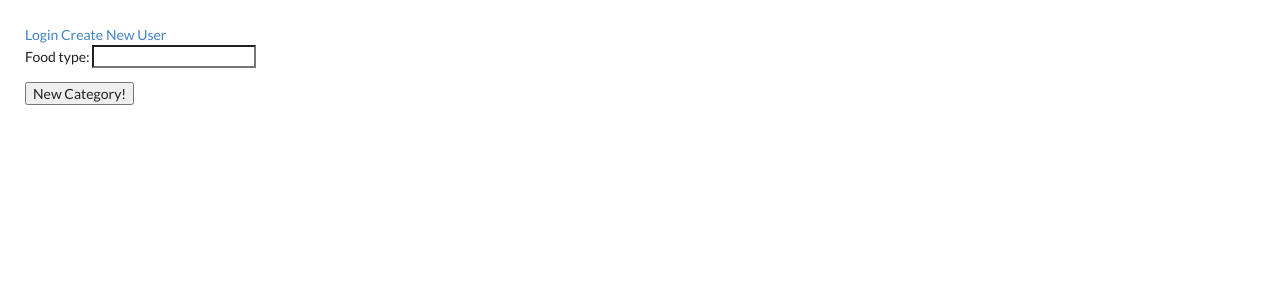
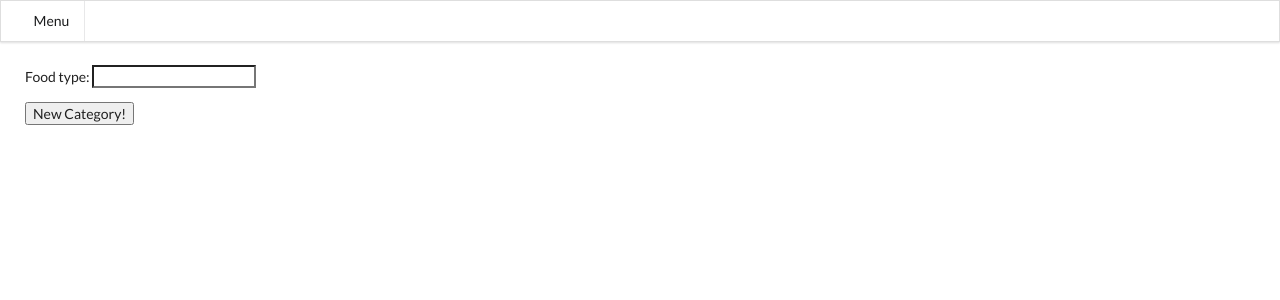
Before and after one commit to rallen0150/final_project, a Django app: a page that uses templates/base.html in a window 1280 px wide. Shown: the top 300 px of the page. Run offline with Django 3.2, Linux system fonts and the light colour scheme; some libraries are stand-ins or nearby versions; some web fonts are replaced.

Commit message:
finally figured out some jquery problems with the side menu

```diff
--- a/foodtruck_finder/wsgi.py
+++ b/foodtruck_finder/wsgi.py
@@ -6,11 +6,11 @@ It exposes the WSGI callable as a module-level variable named ``application``.
 For more information on this file, see
 https://docs.djangoproject.com/en/1.10/howto/deployment/wsgi/
 """
+from whitenoise.django import DjangoWhiteNoise
 
 import os
 
 from django.core.wsgi import get_wsgi_application
-from whitenoise.django import DjangoWhiteNoise
 
 os.environ.setdefault("DJANGO_SETTINGS_MODULE", "foodtruck_finder.settings")
 
--- a/templates/base.html
+++ b/templates/base.html
@@ -32,35 +32,53 @@
   <body>
 
     <div class="body">
-      <div class="ui sidebar left inverted menu">
-        <a href="#" class="item">Home</a>
-        <a href="#" class="item"></a>
+      <div class="ui sidebar vertical left inverted menu">
+        {% if not request.user.is_authenticated %}
+          <ui><a href="{% url 'login' %}">Login</a></ui>
+          <ul><a href="{% url 'user_create_view' %}">Create New User</a></ul>
+        {% else %}
+          <ul><a href="{% url 'category_create_view' %}">New Food Category</a></ul>
+          <ul><a href="{% url 'foodtruck_create_view' %}">New Food Truck</a></ul>
+          <ul><a href="{% url 'commenter_create_view' %}">New Commenter</a></ul>
+          <ul><a href="{% url 'menu_create_view' %}">New Food Item</a></ul>
+          <ul><a href="{% url 'logout' %}?next={% url 'index_view' %}">Logout</a></ul>
+        {% endif %}
       </div>
-      {% if not request.user.is_authenticated %}
-        <a href="{% url 'login' %}">Login</a>
-        <a href="{% url 'user_create_view' %}">Create New User</a>
-      {% else %}
-        <a href="{% url 'category_create_view' %}">New Food Category</a>
-        <a href="{% url 'foodtruck_create_view' %}">New Food Truck</a>
-        <a href="{% url 'commenter_create_view' %}">New Commenter</a>
-        <a href="{% url 'menu_create_view' %}">New Food Item</a>
-        <a href="{% url 'logout' %}?next={% url 'index_view' %}">Logout</a>
-      {% endif %}
 
-      {% block content %}
-      {% endblock %}
+
+      <div class="pusher">
+        <div class="ui basic icon fixed menu">
+          <a id="toggle" class="item">
+            <i class="sidebar icon"></i>
+            Menu
+          </a>
+        </div>
+
+        {% block content %}
+        {% endblock %}
+      </div>
+
+
     </div>
     <script src="https://code.jquery.com/jquery-3.1.1.min.js" integrity="sha256-hVVnYaiADRTO2PzUGmuLJr8BLUSjGIZsDYGmIJLv2b8=" crossorigin="anonymous"></script>
     <script src="http://code.jquery.com/ui/1.10.0/jquery-ui.js"></script>
+    <script src="https://cdnjs.cloudflare.com/ajax/libs/semantic-ui/2.2.6/components/sidebar.js"></script>
+    <script src="https://cdnjs.cloudflare.com/ajax/libs/semantic-ui/2.2.6/components/rating.min.js"></script>
     <link type="text/javascript" rel="stylesheet" href="{% static 'semantic.js' %}"  media="screen"/>
     <script type="text/javascript">
       $(function() {
         $('.ui.accordion').accordion();
+        $('#toggle').click(function() {
+          $('.ui.sidebar').sidebar('toggle');
+        });
+        $('.rating').rating();
       });
-      $(function () {
-        $('.rating').rating({initialRating: 3, maxRating: 5});
-      })
 
-    </script>
+
+
+
+      </script>
+
+
   </body>
 </html>
--- a/templates/foodtruck/category_form.html
+++ b/templates/foodtruck/category_form.html
@@ -1,6 +1,7 @@
 {% extends 'base.html' %}
 
 {% block content %}
+<br><br>
   <form class="" action="" method="post">
     {% csrf_token %}
     {{ form.as_p }}
--- a/templates/foodtruck/comment_form.html
+++ b/templates/foodtruck/comment_form.html
@@ -1,6 +1,7 @@
 {% extends 'base.html' %}
 
 {% block content %}
+<br><br>
   <form class="" action="" method="post">
     {% csrf_token %}
     {{ form.as_p }}
--- a/templates/foodtruck/commenter_form.html
+++ b/templates/foodtruck/commenter_form.html
@@ -1,6 +1,7 @@
 {% extends 'base.html' %}
 
 {% block content %}
+<br><br>
   <form class="" action="" method="post">
     {% csrf_token %}
     {{ form.as_p }}
--- a/templates/foodtruck/foodtruck_form.html
+++ b/templates/foodtruck/foodtruck_form.html
@@ -1,6 +1,7 @@
 {% extends 'base.html' %}
 
 {% block content %}
+<br><br><br>
     <form class="" action="" method="post" enctype="multipart/form-data">
       {% csrf_token %}
       {{ form.as_p }}
--- a/templates/foodtruck/menu_form.html
+++ b/templates/foodtruck/menu_form.html
@@ -1,6 +1,7 @@
 {% extends 'base.html' %}
 
 {% block content %}
+<br><br><br>
     <form class="" action="" method="post">
       {% csrf_token %}
       {{ form.as_p }}
--- a/templates/index.html
+++ b/templates/index.html
@@ -98,10 +98,10 @@
                 });
 
                 // If in Heroku
-                // var latlng = $.getJSON("https://powerful-brook-42988.herokuapp.com/api/foodtrucks/", function(result) {
+                var latlng = $.getJSON("https://powerful-brook-42988.herokuapp.com/api/foodtrucks/", function(result) {
 
                 // If on my LocalHost
-                var latlng = $.getJSON("http://localhost:8000/api/foodtrucks/", function(result) {
+                // var latlng = $.getJSON("http://localhost:8000/api/foodtrucks/", function(result) {
 
                   // console.log(result)
 
```
